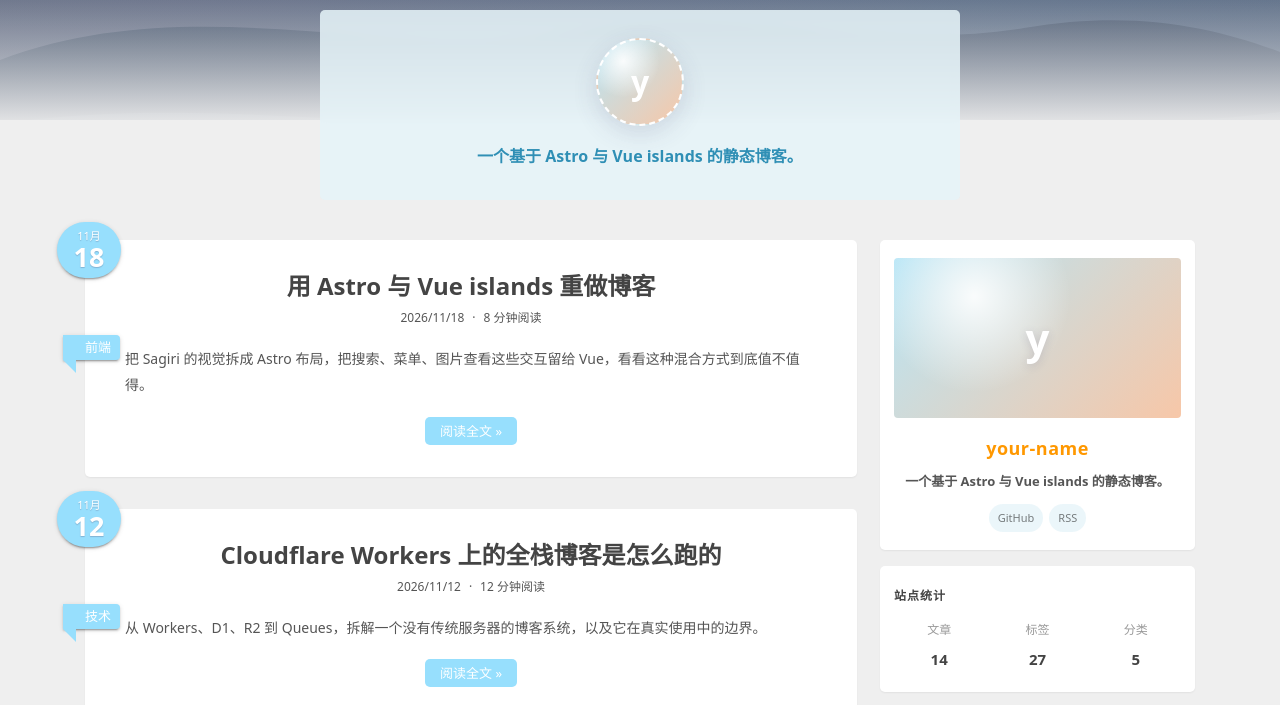
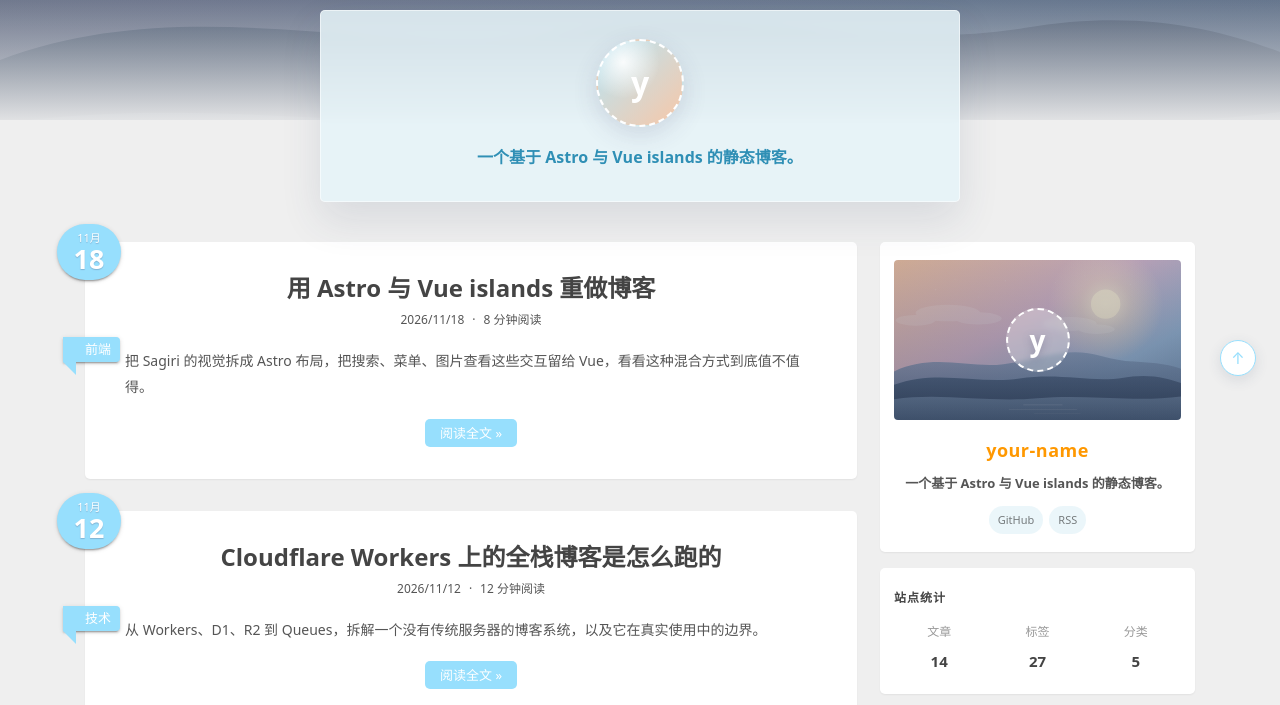
Before and after one commit to SmallKunKun/sagiri-mirror, an Astro site: page / in a window 1280 px wide. Shown: the part 400-1105 px from the top of the page. Built offline with nearby package versions, Linux system fonts and the light colour scheme; Astro itself is replaced by a stand-in of ours.

Commit message:
style: polish banner, sidebar, and back-to-top

```diff
--- a/src/components/Sidebar.astro
+++ b/src/components/Sidebar.astro
@@ -18,7 +18,7 @@ const stats = [
 <aside class="site-sidebar">
   <section class="sidebar-card author-card">
     <div class="author-cover" aria-hidden="true">
-      {site.author.slice(0, 1)}
+      <span class="author-cover-initial">{site.author.slice(0, 1)}</span>
     </div>
     <h2 class="author-name">{site.author}</h2>
     <p class="author-description">{site.description}</p>
--- a/src/layouts/BaseLayout.astro
+++ b/src/layouts/BaseLayout.astro
@@ -24,7 +24,7 @@ const {
     <link rel="icon" type="image/svg+xml" href="/favicon.svg" />
     <title>{title}</title>
   </head>
-  <body>
+  <body id="top">
     <a class="skip-link" href="#main">跳到正文</a>
     <div class="site-shell">
       <SiteHeader />
@@ -36,5 +36,7 @@ const {
       </div>
       <SiteFooter />
     </div>
+
+    <a class="back-to-top" href="#top" aria-label="回到顶部">↑</a>
   </body>
 </html>
--- a/src/styles/global.css
+++ b/src/styles/global.css
@@ -93,7 +93,7 @@ p {
   gap: 24px;
   height: var(--nav-height);
   padding: 0 24px;
-  background: linear-gradient(rgba(0, 0, 0, 0.3), transparent);
+  background: linear-gradient(rgba(24, 34, 52, 0.45), transparent);
 }
 
 .site-nav-brand {
@@ -203,8 +203,10 @@ p {
   width: min(70%, 640px);
   margin: -110px auto 0;
   padding: 28px 24px;
+  border: 1px solid rgba(255, 255, 255, 0.55);
   border-radius: var(--radius);
   background: rgba(230, 244, 249, 0.86);
+  box-shadow: 0 18px 40px rgba(51, 68, 95, 0.12);
   text-align: center;
   backdrop-filter: blur(4px);
 }
@@ -271,14 +273,26 @@ p {
   display: grid;
   height: 160px;
   place-items: center;
+  overflow: hidden;
   border-radius: 4px;
   background:
-    radial-gradient(circle at 28% 24%, rgba(255, 255, 255, 0.9), transparent 40%),
-    linear-gradient(135deg, #b7e6f7, #f7c7a8);
+    linear-gradient(rgba(32, 43, 62, 0.18), rgba(32, 43, 62, 0.35)),
+    url("/images/banner.svg") center / cover no-repeat;
   color: #fff;
-  font-size: 42px;
+}
+
+.author-cover-initial {
+  display: grid;
+  width: 64px;
+  height: 64px;
+  place-items: center;
+  border: 2px dashed #fff;
+  border-radius: 50%;
+  background: rgba(255, 255, 255, 0.28);
+  font-size: 28px;
   font-weight: 600;
-  text-shadow: 0 2px 8px rgba(71, 69, 109, 0.18);
+  text-shadow: 0 2px 8px rgba(71, 69, 109, 0.3);
+  backdrop-filter: blur(2px);
 }
 
 .author-name {
@@ -358,6 +372,11 @@ p {
   border-radius: var(--radius);
   background: var(--card);
   box-shadow: 0 1px 2px rgba(0, 0, 0, 0.06);
+  transition: box-shadow 0.2s ease;
+}
+
+.post-card:hover {
+  box-shadow: 0 10px 28px rgba(51, 68, 95, 0.08);
 }
 
 .post-date {
@@ -580,6 +599,31 @@ p {
   margin: 5px 0;
 }
 
+.back-to-top {
+  position: fixed;
+  right: 24px;
+  bottom: 24px;
+  z-index: 40;
+  display: grid;
+  width: 36px;
+  height: 36px;
+  place-items: center;
+  border: 1px solid var(--accent);
+  border-radius: 50%;
+  background: #fff;
+  color: var(--accent);
+  font-size: 16px;
+  box-shadow: 0 4px 14px rgba(51, 68, 95, 0.12);
+  transition:
+    background-color 0.2s ease,
+    color 0.2s ease;
+}
+
+.back-to-top:hover {
+  background: var(--accent);
+  color: #fff;
+}
+
 .footer-links {
   display: flex;
   flex-wrap: wrap;
@@ -659,6 +703,11 @@ p {
   .footer-links {
     gap: 12px;
   }
+
+  .back-to-top {
+    right: 16px;
+    bottom: 16px;
+  }
 }
 
 @media (max-width: 600px) {
```
